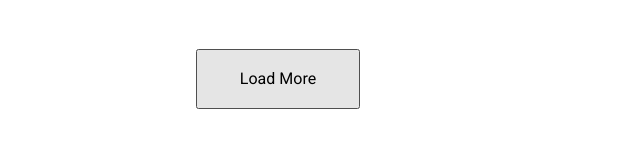
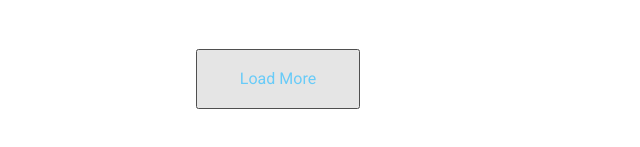
Before and after one commit to Popeyeit/goit-fe-course, a plain HTML site: page hw-03/index.html in a window 1280 px wide. In both pictures the pointer is over the button "Load More". Shown: the part 2016-2163 px from the top of the page, 362-1002 px from the left. Drawn offline with Linux system fonts and the light colour scheme.

Commit message:
ad -hov,focus

```diff
--- a/hw-03/css/styles.css
+++ b/hw-03/css/styles.css
@@ -104,7 +104,7 @@ main {
 .article-item h2 {
   font-size: 30px;
   line-height: 36px;
-
+  margin: 0;
   /* padding: 32px 0px; */
   margin-bottom: 32px;
 }
@@ -157,3 +157,7 @@ button {
   width: 164px;
   height: 60px;
 }
+button:hover,
+button:focus {
+  color: #68cbf8;
+}
```
